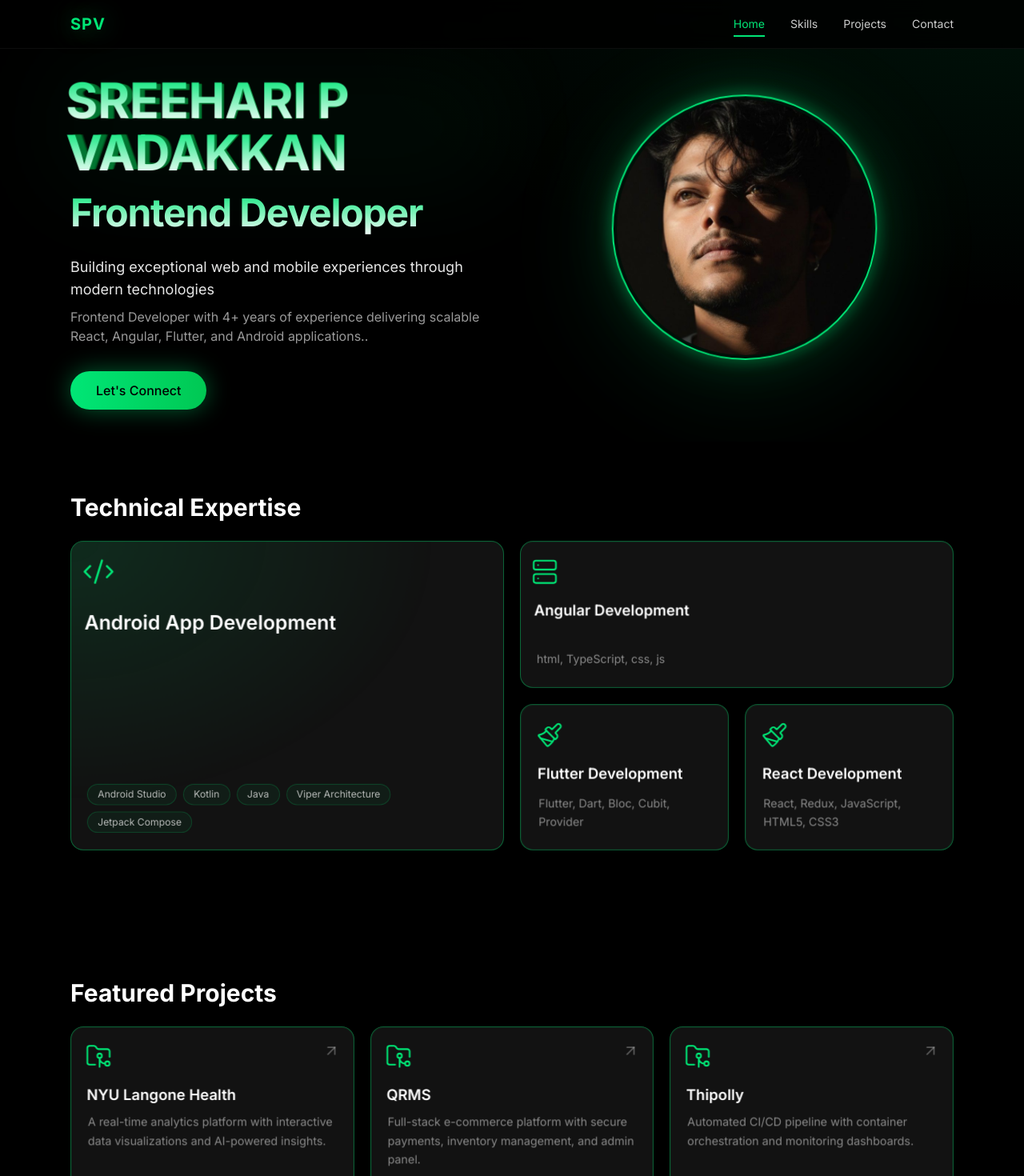
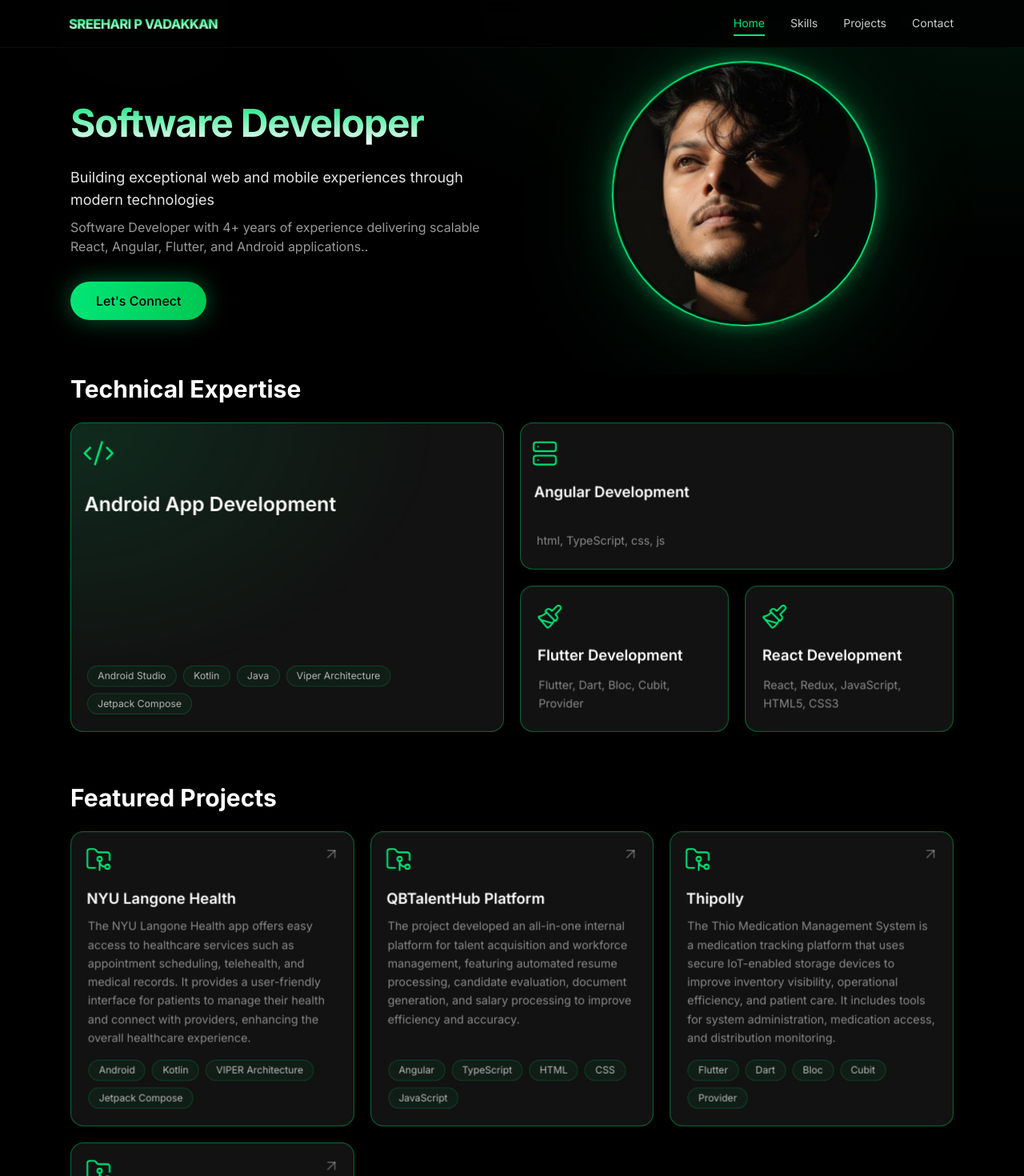
Before and after one commit to sreeharipvadakkan/portfolio, a React (Vite) app: page / in a window 1280 px wide. Shown: the top 1470 px of the page at 80% size. Built offline with nearby package versions, Linux system fonts and the light colour scheme.

Commit message:
Update ui

```diff
--- a/src/components/Contact.jsx
+++ b/src/components/Contact.jsx
@@ -28,7 +28,7 @@ function InstagramIcon({ size = 16 }) {
 
 export default function Contact() {
   return (
-    <section id="contact" className="py-2">
+    <section id="contact" className="pb-8">
       <div className="mx-auto max-w-6xl px-6">
         <motion.div
           initial={{ opacity: 0, y: 20 }}
--- a/src/components/Hero.jsx
+++ b/src/components/Hero.jsx
@@ -1,6 +1,5 @@
 import { motion } from 'framer-motion'
 import profileImg from '../assets/profile.png'
-import Name3D from './Name3D'
 import { siteConfig } from '../data/portfolio'
 
 export default function Hero() {
@@ -17,7 +16,6 @@ export default function Hero() {
           animate={{ opacity: 1, x: 0 }}
           transition={{ duration: 0.7, ease: 'easeOut' }}
         >
-          <Name3D name={siteConfig.name} className="mb-4" />
           <h1 className="text-gradient text-3xl leading-tight font-bold tracking-tight sm:text-4xl lg:text-5xl">
             {siteConfig.title}
           </h1>
--- a/src/components/Name3D.jsx
+++ b/src/components/Name3D.jsx
@@ -6,22 +6,23 @@ import {
   useTransform,
 } from 'framer-motion'
 
-export default function Name3D({ name, className = '' }) {
+export default function Name3D({ name, className = '', variant = 'hero' }) {
+  const isNav = variant === 'nav'
   const containerRef = useRef(null)
   const mouseX = useMotionValue(0)
   const mouseY = useMotionValue(0)
   const isHovering = useMotionValue(0)
 
   const rotateX = useSpring(
-    useTransform(mouseY, [-0.5, 0.5], [18, -18]),
+    useTransform(mouseY, [-0.5, 0.5], [isNav ? 10 : 18, isNav ? -10 : -18]),
     { stiffness: 200, damping: 20 },
   )
   const rotateY = useSpring(
-    useTransform(mouseX, [-0.5, 0.5], [-18, 18]),
+    useTransform(mouseX, [-0.5, 0.5], [isNav ? -10 : -18, isNav ? 10 : 18]),
     { stiffness: 200, damping: 20 },
   )
   const scale = useSpring(
-    useTransform(isHovering, [0, 1], [1, 1.04]),
+    useTransform(isHovering, [0, 1], [1, isNav ? 1.02 : 1.04]),
     { stiffness: 200, damping: 20 },
   )
 
@@ -54,6 +55,34 @@ export default function Name3D({ name, className = '' }) {
   const firstLine = words.slice(0, -1).join(' ')
   const lastLine = words[words.length - 1]
 
+  const textSizeClass = isNav
+    ? 'text-xs leading-tight sm:text-sm lg:text-base'
+    : 'text-4xl leading-none sm:text-5xl lg:text-6xl'
+
+  const depthLayers = isNav ? [8, 4] : [24, 16, 8]
+
+  const nameContent = isNav ? (
+    <span className={`text-gradient block uppercase ${textSizeClass}`}>{name}</span>
+  ) : (
+    <>
+      <span className={`text-gradient block uppercase ${textSizeClass}`}>
+        {firstLine}
+      </span>
+      <span className={`text-gradient mt-1 block uppercase ${textSizeClass}`}>
+        {lastLine}
+      </span>
+    </>
+  )
+
+  const shadowContent = isNav ? (
+    <span className={`block uppercase ${textSizeClass}`}>{name}</span>
+  ) : (
+    <>
+      <span className={`block uppercase ${textSizeClass}`}>{firstLine}</span>
+      <span className={`mt-1 block uppercase ${textSizeClass}`}>{lastLine}</span>
+    </>
+  )
+
   return (
     <div
       ref={containerRef}
@@ -64,7 +93,9 @@ export default function Name3D({ name, className = '' }) {
       onMouseLeave={handleMouseLeave}
     >
       <motion.div
-        className="pointer-events-none absolute -inset-6 -z-10 rounded-3xl bg-neon/30 blur-3xl"
+        className={`pointer-events-none absolute -z-10 rounded-3xl bg-neon/30 blur-3xl ${
+          isNav ? '-inset-2' : '-inset-6'
+        }`}
         style={{ opacity: glowOpacity }}
         aria-hidden
       />
@@ -78,7 +109,7 @@ export default function Name3D({ name, className = '' }) {
         }}
         className="relative cursor-default"
       >
-        {[24, 16, 8].map((depth) => (
+        {depthLayers.map((depth) => (
           <div
             key={depth}
             className="pointer-events-none absolute inset-0 font-bold tracking-tight text-neon-dark/25 uppercase"
@@ -88,25 +119,15 @@ export default function Name3D({ name, className = '' }) {
             }}
             aria-hidden
           >
-            <span className="block text-4xl leading-none sm:text-5xl lg:text-6xl">
-              {firstLine}
-            </span>
-            <span className="mt-1 block text-4xl leading-none sm:text-5xl lg:text-6xl">
-              {lastLine}
-            </span>
+            {shadowContent}
           </div>
         ))}
 
         <div
-          className="relative font-bold tracking-tight uppercase"
+          className={`relative font-bold tracking-tight uppercase ${isNav ? 'whitespace-nowrap' : ''}`}
           style={{ transform: 'translateZ(30px)', transformStyle: 'preserve-3d' }}
         >
-          <span className="text-gradient block text-4xl leading-none sm:text-5xl lg:text-6xl">
-            {firstLine}
-          </span>
-          <span className="text-gradient mt-1 block text-4xl leading-none sm:text-5xl lg:text-6xl">
-            {lastLine}
-          </span>
+          {nameContent}
 
           <motion.div
             className="pointer-events-none absolute inset-0"
@@ -119,12 +140,14 @@ export default function Name3D({ name, className = '' }) {
             }}
             aria-hidden
           >
-            <span className="block text-4xl leading-none text-transparent sm:text-5xl lg:text-6xl">
-              {firstLine}
+            <span className={`block text-transparent uppercase ${textSizeClass}`}>
+              {isNav ? name : firstLine}
             </span>
-            <span className="mt-1 block text-4xl leading-none text-transparent sm:text-5xl lg:text-6xl">
-              {lastLine}
-            </span>
+            {!isNav && (
+              <span className={`mt-1 block text-transparent uppercase ${textSizeClass}`}>
+                {lastLine}
+              </span>
+            )}
           </motion.div>
         </div>
       </motion.div>
--- a/src/components/Navbar.jsx
+++ b/src/components/Navbar.jsx
@@ -1,7 +1,8 @@
 import { useEffect, useState } from 'react'
 import { motion } from 'framer-motion'
 import { Menu, X } from 'lucide-react'
-import { navLinks } from '../data/portfolio'
+import { navLinks, siteConfig } from '../data/portfolio'
+import Name3D from './Name3D'
 
 export default function Navbar() {
   const [activeSection, setActiveSection] = useState('home')
@@ -43,9 +44,9 @@ export default function Navbar() {
         <button
           type="button"
           onClick={() => handleNavClick('home')}
-          className="text-lg font-bold tracking-wider text-neon glow-text sm:text-xl"
+          className="min-w-0 max-w-[55vw] shrink text-left sm:max-w-none"
         >
-          SPV
+          <Name3D name={siteConfig.name} variant="nav" />
         </button>
 
         <ul className="hidden items-center gap-8 md:flex">
--- a/src/components/Projects.jsx
+++ b/src/components/Projects.jsx
@@ -5,7 +5,7 @@ import { projects } from '../data/portfolio'
 
 export default function Projects() {
   return (
-    <section id="projects" className="py-16 sm:py-24">
+    <section id="projects" className="pb-8 sm:pb-8">
       <div className="mx-auto max-w-6xl px-4 sm:px-6">
         <motion.h2
           initial={{ opacity: 0, y: 20 }}
--- a/src/components/Skills.jsx
+++ b/src/components/Skills.jsx
@@ -71,7 +71,7 @@ function SkillCard({ skill, index, isHero }) {
 
 export default function Skills() {
   return (
-    <section id="skills" className="py-12 sm:py-16">
+    <section id="skills" className="pb-12 sm:pb-16">
       <div className="mx-auto max-w-6xl px-4 sm:px-6">
         <motion.h2
           initial={{ opacity: 0, y: 20 }}
--- a/src/data/portfolio.js
+++ b/src/data/portfolio.js
@@ -1,8 +1,8 @@
 export const siteConfig = {
   name: 'SREEHARI P VADAKKAN',
-  title: 'Frontend Developer',
+  title: 'Software Developer',
   tagline: 'Building exceptional web and mobile experiences through modern technologies',
-  subtitle: 'Frontend Developer with 4+ years of experience delivering scalable React, Angular, Flutter, and Android applications..',
+  subtitle: 'Software Developer with 4+ years of experience delivering scalable React, Angular, Flutter, and Android applications..',
   email: 'sreeharipvadakkkan@gmail.com',
   github: 'https://github.com/sreeharipvadakkan',
   linkedin: 'https://www.linkedin.com/in/sreehari-p-vadakkan-233952177?utm_source=share_via&utm_content=profile&utm_medium=member_android',
@@ -42,25 +42,25 @@ export const skills = [
 export const projects = [
   {
     title: 'NYU Langone Health',
-    description: 'A real-time analytics platform with interactive data visualizations and AI-powered insights.',
+    description: 'The NYU Langone Health app offers easy access to healthcare services such as appointment scheduling, telehealth, and medical records. It provides a user-friendly interface for patients to manage their health and connect with providers, enhancing the overall healthcare experience.',
     tags: ['Android', 'Kotlin', 'VIPER Architecture', 'Jetpack Compose'],
     link: '#',
   },
   {
-    title: 'QRMS',
-    description: 'Full-stack e-commerce platform with secure payments, inventory management, and admin panel.',
+    title: 'QBTalentHub Platform',
+    description: 'The project developed an all-in-one internal platform for talent acquisition and workforce management, featuring automated resume processing, candidate evaluation, document generation, and salary processing to improve efficiency and accuracy.',
     tags: ['Angular', 'TypeScript', 'HTML', 'CSS', 'JavaScript'],
     link: '#',
   },
   {
     title: 'Thipolly',
-    description: 'Automated CI/CD pipeline with container orchestration and monitoring dashboards.',
+    description: 'The Thio Medication Management System is a medication tracking platform that uses secure IoT-enabled storage devices to improve inventory visibility, operational efficiency, and patient care. It includes tools for system administration, medication access, and distribution monitoring.',
     tags: ['Flutter', 'Dart', 'Bloc', 'Cubit', 'Provider'],
     link: '#',
   },
   {
     title: 'Travel App',
-    description: 'Automated CI/CD pipeline with container orchestration and monitoring dashboards.',
+    description: 'Travel App is an application designed to streamline and manage all organisational travel operations in one place. It enables employees to easily request and track travel, stay, and ticket bookings, while providing administrators with powerful tools to manage and monitor all travel-related activities.',
     tags: ['React', 'TypeScript', 'Formik', 'M-UI'],
     link: '#',
   },
```
